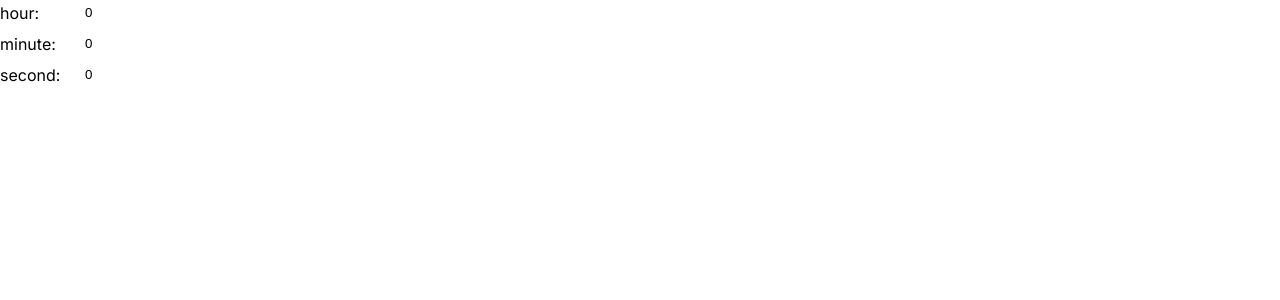
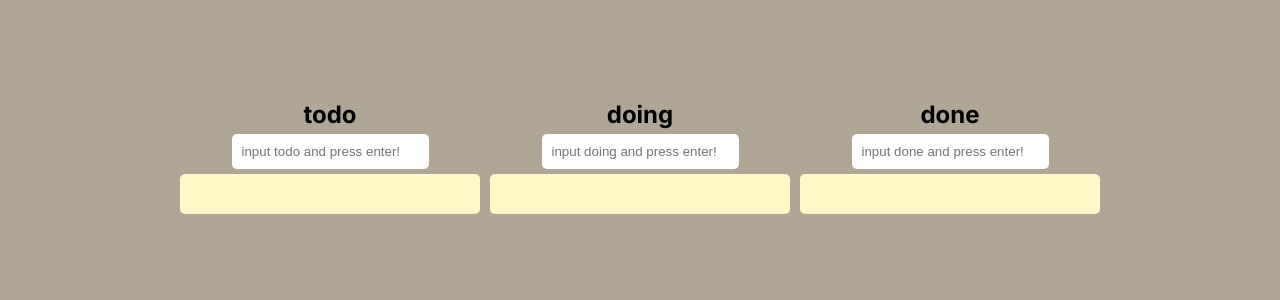
Before and after one commit to hye0ngyun/trello-clone, a Next.js app: page / in a window 1280 px wide. Shown: the top 300 px of the page. Built offline with nearby package versions, Linux system fonts and the light colour scheme.

Commit message:
Build&Deploy

```diff
--- a/next.config.js
+++ b/next.config.js
@@ -1,6 +1,8 @@
 /** @type {import('next').NextConfig} */
 const nextConfig = {
   reactStrictMode: false,
+  output: "export",
+  distDir: 'docs'
 };
 
 module.exports = nextConfig;
--- a/src/app/page.tsx
+++ b/src/app/page.tsx
@@ -1,82 +1,140 @@
 "use client";
-import { hourSeletor, minuteState, secondSeletor } from "@/lib/store/atom";
-import { useRecoilState, useRecoilValue } from "recoil";
+import Board from "@/lib/components/Board";
+import { ITodo, draggingBoardState, toDoState } from "@/lib/store/drag-drop";
+import { useState, useEffect } from "react";
+import {
+  DragDropContext,
+  DragStart,
+  Draggable,
+  DropResult,
+  Droppable,
+} from "react-beautiful-dnd";
+import { useRecoilState } from "recoil";
 import styled from "styled-components";
 
-type TInputEvent = React.FormEvent<HTMLInputElement>;
-export default function Home() {
-  const [minute, setMinute] = useRecoilState(minuteState);
-  const [hour, setHour] = useRecoilState(hourSeletor);
-  const [second, setSecond] = useRecoilState(secondSeletor);
-  const onMinuteChange = (event: TInputEvent) => {
-    setMinute(+event.currentTarget.value);
+export default function DragDrop() {
+  const [toDo, setToDo] = useRecoilState(toDoState);
+  const [draggingBoard, setdraggingBoard] = useRecoilState(draggingBoardState);
+  const onDragEnd = (info: DropResult): void => {
+    if (!info.destination) return;
+    const { draggableId, destination, source } = info;
+    // 보드 욺기는 경우
+    if (source.droppableId === "all") {
+      const arr = Object.keys(toDo);
+      arr.splice(source.index, 1);
+      arr.splice(destination.index, 0, draggableId.replace("board-", ""));
+      setToDo((prev) => {
+        const temp: { [key: string]: ITodo[] } = {};
+        for (let i = 0; i < arr.length; i++) {
+          temp[arr[i]] = prev[arr[i]];
+        }
+        return temp;
+      });
+      return;
+    }
+    // 보드 내의 아이템 욺기는 경우
+    if (destination.droppableId === source.droppableId) {
+      // 같은 보드에서 이동이 됐다면
+      setToDo((allBoards) => {
+        const temp = [...allBoards[source.droppableId]];
+        // 1. 드래그 시작한 값 삭제
+        const sourceValue = temp.splice(source.index, 1)[0];
+        // 2. 드래그 끝나는 위치에 시작한 값 추가
+        temp.splice(destination?.index, 0, sourceValue);
+        return {
+          ...allBoards,
+          [source.droppableId]: temp,
+        };
+      });
+    } else {
+      // 다른 보드로 이동이 됐다면
+      setToDo((allBoards) => {
+        const sourceBoard = [...allBoards[source.droppableId]];
+        const destinationBoard = [...allBoards[destination.droppableId]];
+        // 1. 드래그 시작한 값 삭제
+        const sourceValue = sourceBoard.splice(source.index, 1)[0];
+        // 2. 드래그 끝나는 위치에 시작한 값 추가
+        destinationBoard.splice(destination?.index, 0, sourceValue);
+        return {
+          ...allBoards,
+          [source.droppableId]: sourceBoard,
+          [destination.droppableId]: destinationBoard,
+        };
+      });
+    }
   };
-  const onHourChange = (event: TInputEvent) => {
-    setHour(+event.currentTarget.value);
+  const onDragStart = (info: DragStart): void => {
+    setdraggingBoard(info.source.droppableId);
   };
-  const onSecondChange = (event: TInputEvent) => {
-    setSecond(+event.currentTarget.value);
-  };
+
+  useEffect(() => {
+    if (localStorage.getItem("todos") !== null) {
+      setToDo(JSON.parse(localStorage.getItem("todos") as string));
+    } else {
+      setToDo({
+        todo: [],
+        doing: [],
+        done: [],
+      });
+    }
+  }, []);
+  useEffect(() => {
+    localStorage.setItem("todos", JSON.stringify(toDo));
+    return () => {};
+  }, [toDo]);
+
   return (
-    <FormLayout>
-      <Row>
-        <label htmlFor="hour">hour: </label>
-        <input
-          type="text"
-          id="hour"
-          value={hour}
-          onChange={onHourChange}
-          onFocus={() => {
-            setHour(0);
-          }}
-        />
-      </Row>
-      <Row>
-        <label htmlFor="minute">minute: </label>
-        <input
-          type="text"
-          id="minute"
-          value={minute}
-          onChange={onMinuteChange}
-          onFocus={() => {
-            setMinute(0);
-          }}
-        />
-      </Row>
-      <Row>
-        <label htmlFor="second">second: </label>
-        <input
-          type="text"
-          id="second"
-          value={second}
-          onChange={onSecondChange}
-        />
-      </Row>
-    </FormLayout>
+    <PageWrapper>
+      <Wrapper>
+        <DragDropContext onDragStart={onDragStart} onDragEnd={onDragEnd}>
+          <Droppable
+            direction="horizontal"
+            droppableId="all"
+            isDropDisabled={draggingBoard !== "all"}
+          >
+            {(magic) => (
+              <Boards ref={magic.innerRef} {...magic.droppableProps}>
+                {Object.keys(toDo).map((key, index) => (
+                  <Draggable
+                    draggableId={`board-${key}`}
+                    index={index}
+                    key={`board-${key}`}
+                  >
+                    {(magic, snapshot) => (
+                      <Board
+                        draggableProvider={magic}
+                        todos={toDo[key]}
+                        droppableId={key}
+                      />
+                    )}
+                  </Draggable>
+                ))}
+                {magic.placeholder}
+              </Boards>
+            )}
+          </Droppable>
+        </DragDropContext>
+      </Wrapper>
+    </PageWrapper>
   );
 }
 
-const FormLayout = styled.div`
+const PageWrapper = styled.div`
+  min-height: 100vh;
+  background-color: ${(props) => "#B0A695"};
   display: flex;
   flex-direction: column;
-  gap: 5px;
+  align-items: center;
+  padding-top: 100px;
+  gap: 50px;
 `;
-const Row = styled.div`
+const Wrapper = styled.div`
   display: flex;
   align-items: center;
+  justify-content: center;
+  width: 100%;
+`;
+const Boards = styled.div`
+  display: flex;
   gap: 10px;
-  label {
-    flex-basis: 70px;
-    flex-shrink: 0;
-  }
-  input {
-    border: unset;
-    border-bottom: 1px solid #fff;
-    padding: 5px;
-    transition: 0.15s;
-    &:focus {
-      outline: none;
-      border-bottom: 1px solid black;
-    }
-  }
 `;
```
Also changed, not shown: src/app/drag-drop/page.tsx (+119 -116 lines), tsconfig.json (+18 -4 lines), 63 other files (tests, documents, lock files or other folders).
